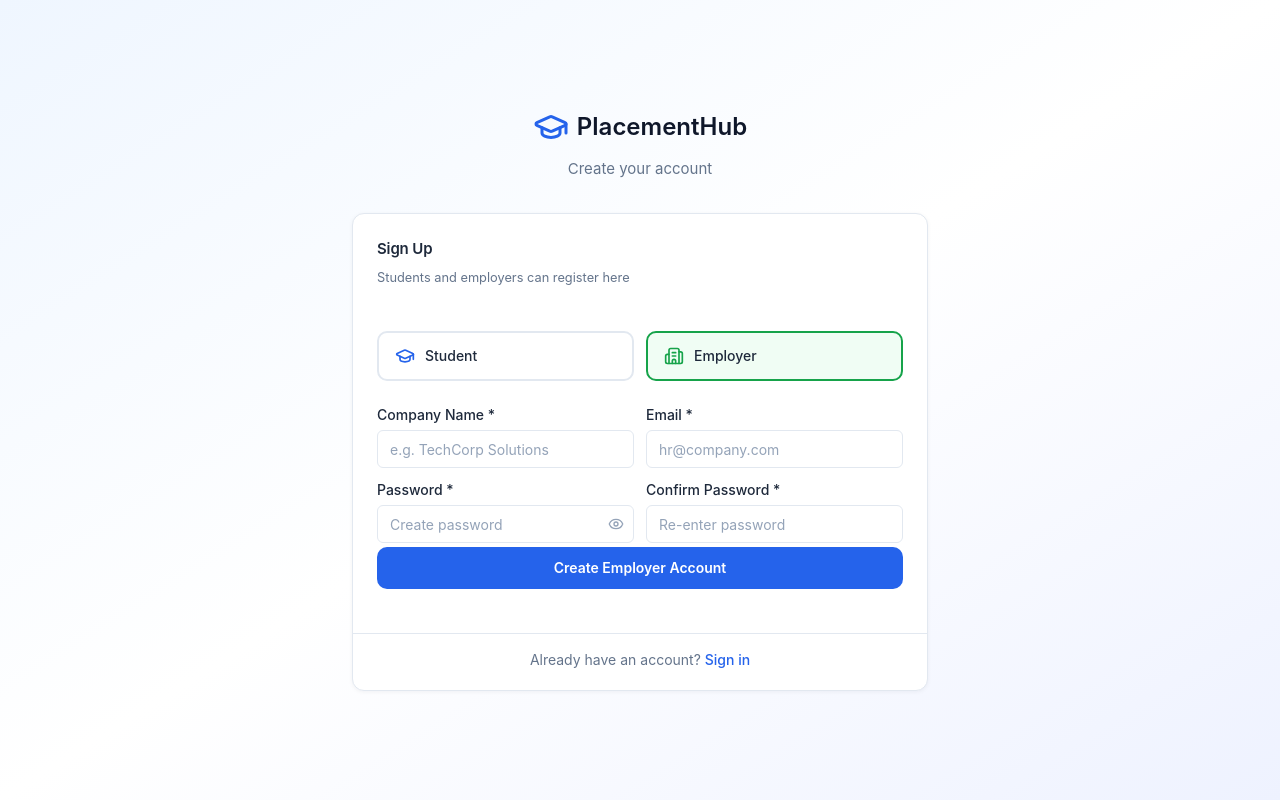
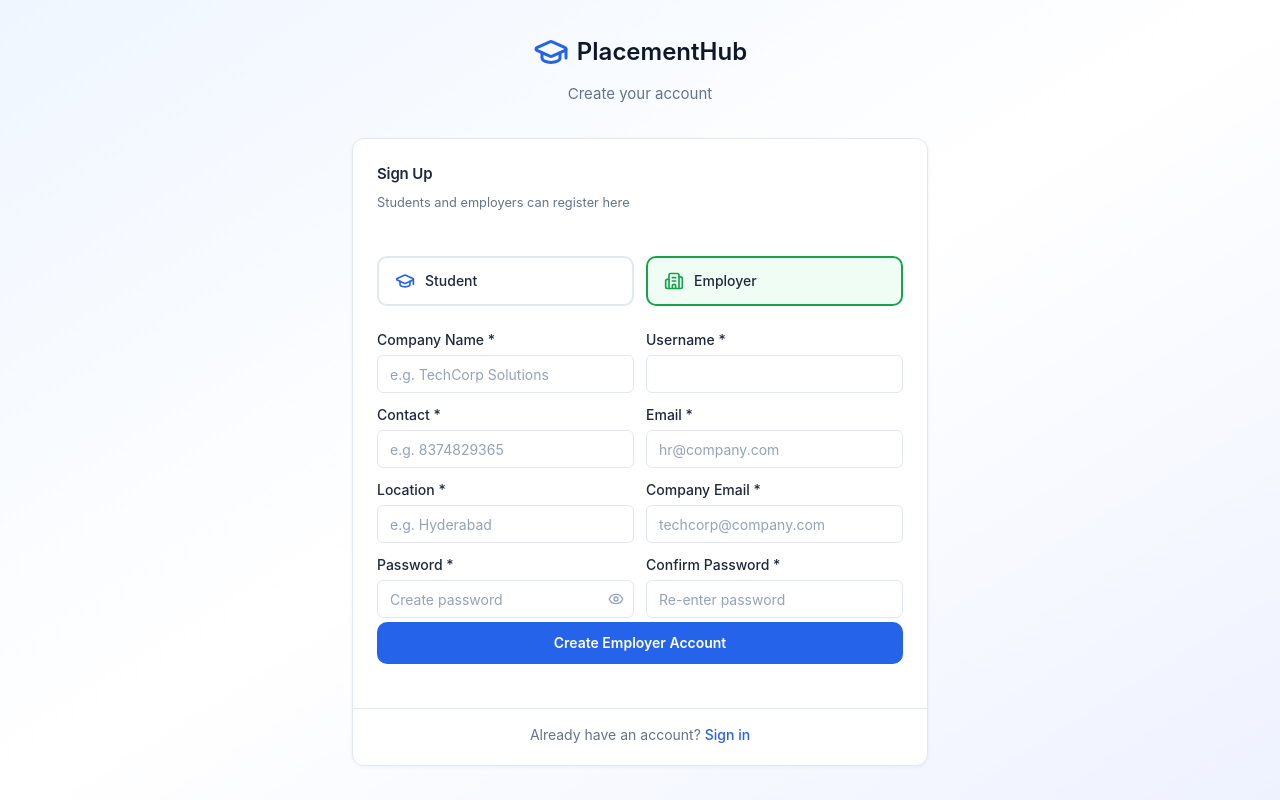
Before and after one commit to SnehaVakkalagadda/FSAD-SDP-FRONTEND-PLACEMENTSYSTEM, a React (Vite) app: page /signup in a window 1280 px wide. Both pictures are taken after a click on the button "Employer". Built offline with nearby package versions, Linux system fonts and the light colour scheme.

Commit message:
Add officer form fields, fix officer viewjobs endpoint

```diff
--- a/src/components/auth/SignupPage.jsx
+++ b/src/components/auth/SignupPage.jsx
@@ -156,8 +156,24 @@ function SignupPage() {
                     <Input placeholder="e.g. TechCorp Solutions" required value={ef.companyName} onChange={em("companyName")} />
                   </div>
                   <div className="space-y-1">
+                    <Label>Username *</Label>
+                    <Input required value={ef.username} onChange={em("username")} />
+                  </div>
+                  <div className="space-y-1">
+                    <Label>Contact *</Label>
+                    <Input placeholder="e.g. 8374829365" required value={ef.contact} onChange={em("contact")} />
+                  </div>
+                  <div className="space-y-1">
                     <Label>Email *</Label>
                     <Input type="email" placeholder="hr@company.com" required value={ef.email} onChange={em("email")} />
+                  </div>
+                  <div className="space-y-1">
+                    <Label>Location *</Label>
+                    <Input placeholder="e.g. Hyderabad" required value={ef.location} onChange={em("location")} />
+                  </div>
+                  <div className="space-y-1">
+                    <Label>Company Email *</Label>
+                    <Input type="email" placeholder="techcorp@company.com" required value={ef.companyMail} onChange={em("companyMail")} />
                   </div>
                   <div className="space-y-1">
                     <Label>Password *</Label>
```
